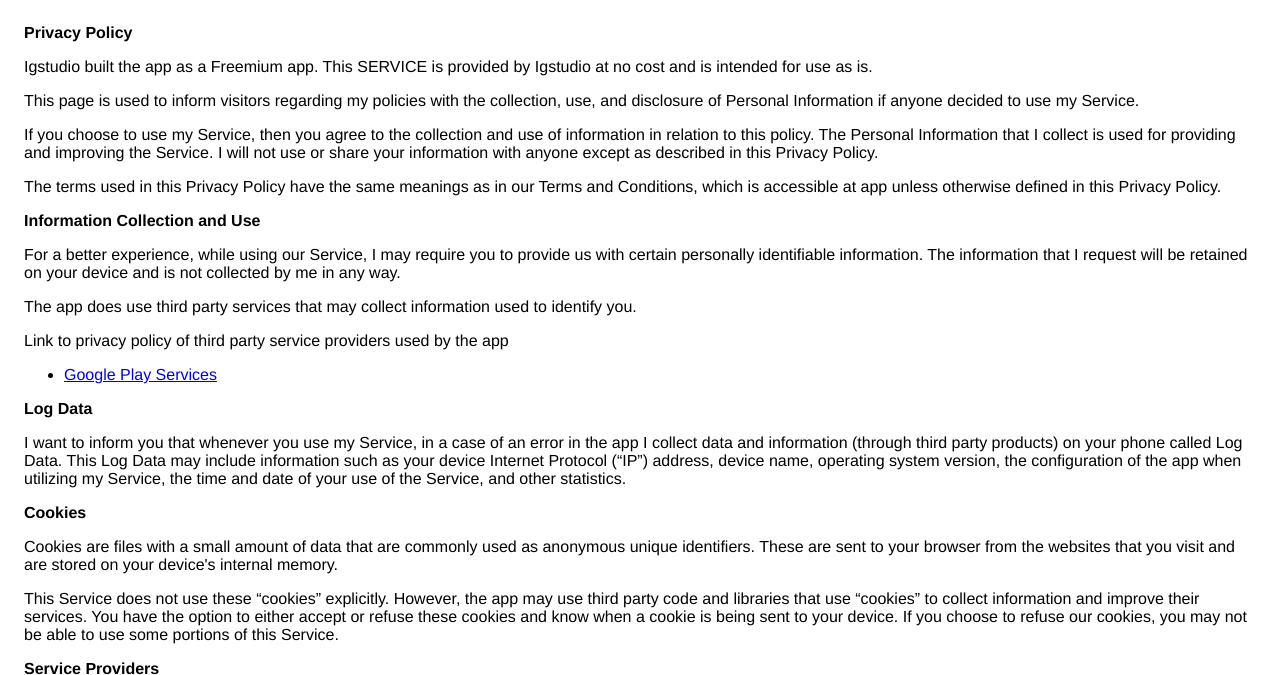
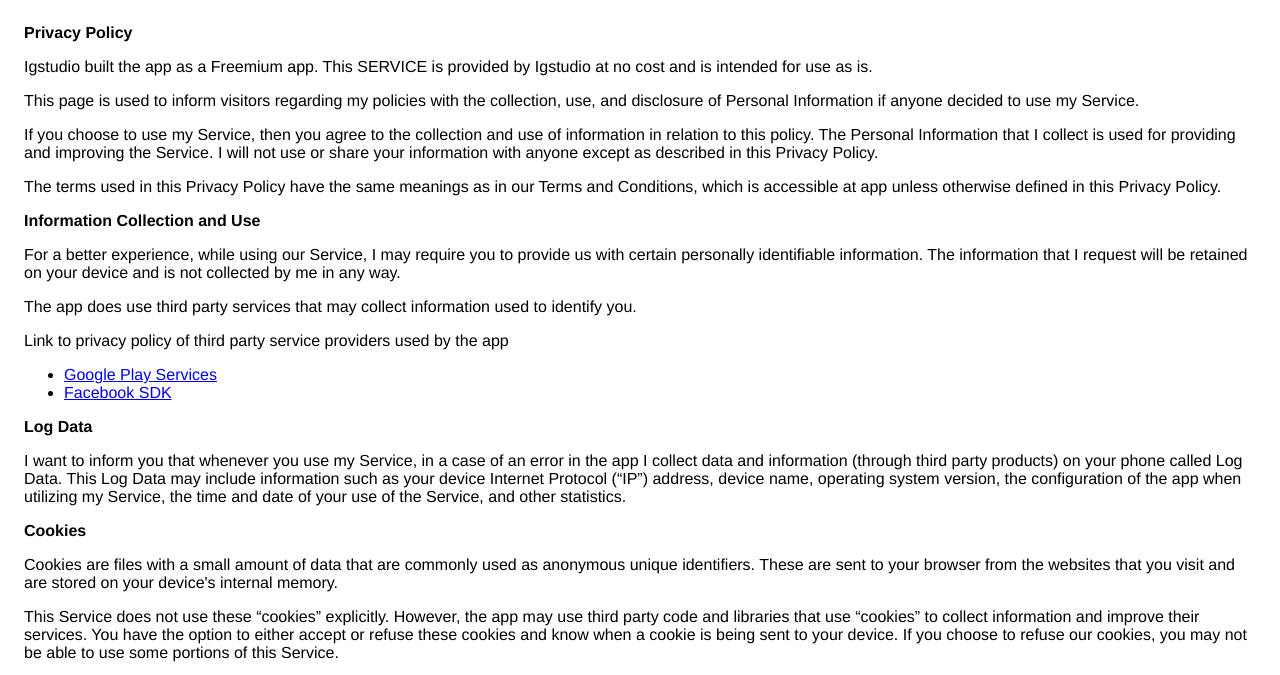
Before and after one commit to IGStudio713/IGStudio713.github.io, a plain HTML site: page planner.html in a window 1280 px wide. Shown: the top 675 px of the page. Drawn offline with Linux system fonts and the light colour scheme.

Commit message:
add facebook sdk privacy policy

```diff
--- a/planner.html
+++ b/planner.html
@@ -50,7 +50,12 @@
                   </p> <p>
                     Link to privacy policy of third party service providers used
                     by the app
-                  </p> <ul><li><a href="https://www.google.com/policies/privacy/" target="_blank">Google Play Services</a></li><!----><!----><!----><!----><!----><!----><!----><!----><!----><!----><!----><!----><!----><!----><!----></ul></div> <p><strong>Log Data</strong></p> <p>
+                  </p> <ul>
+	    <li><a href="https://www.google.com/policies/privacy/" target="_blank">Google Play Services</a></li>
+	    <li><a href="https://www.facebook.com/about/privacy/previous" target="_blank">Facebook SDK</a></li>
+	    </ul></div>
+
+	    		<p><strong>Log Data</strong></p> <p>
                   I want to inform you that whenever you
                   use my Service, in a case of an error in the app
                   I collect data and information (through third party
```
